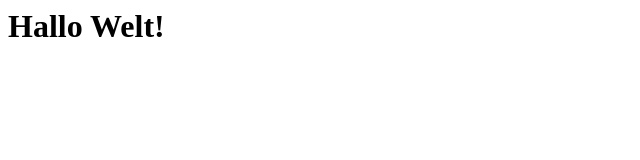
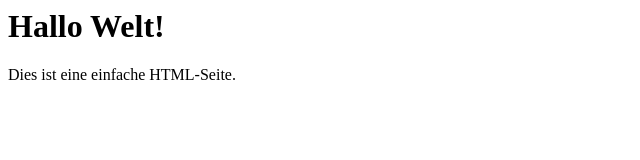
Before and after one commit to jhuber/v03, a plain HTML site: page index.html in a window 1280 px wide. Shown: the whole page, without its empty margins (0-640 px from the left). Drawn offline with Linux system fonts and the light colour scheme.

Commit message:
Added a paragraph to the HTML page for content clarification

```diff
--- a/index.html
+++ b/index.html
@@ -2,4 +2,6 @@
     <head></head>
     <body>
         <h1>Hallo Welt!</h1>
+        <p>Dies ist eine einfache HTML-Seite.</p>
+    </body>
 </html>
```
